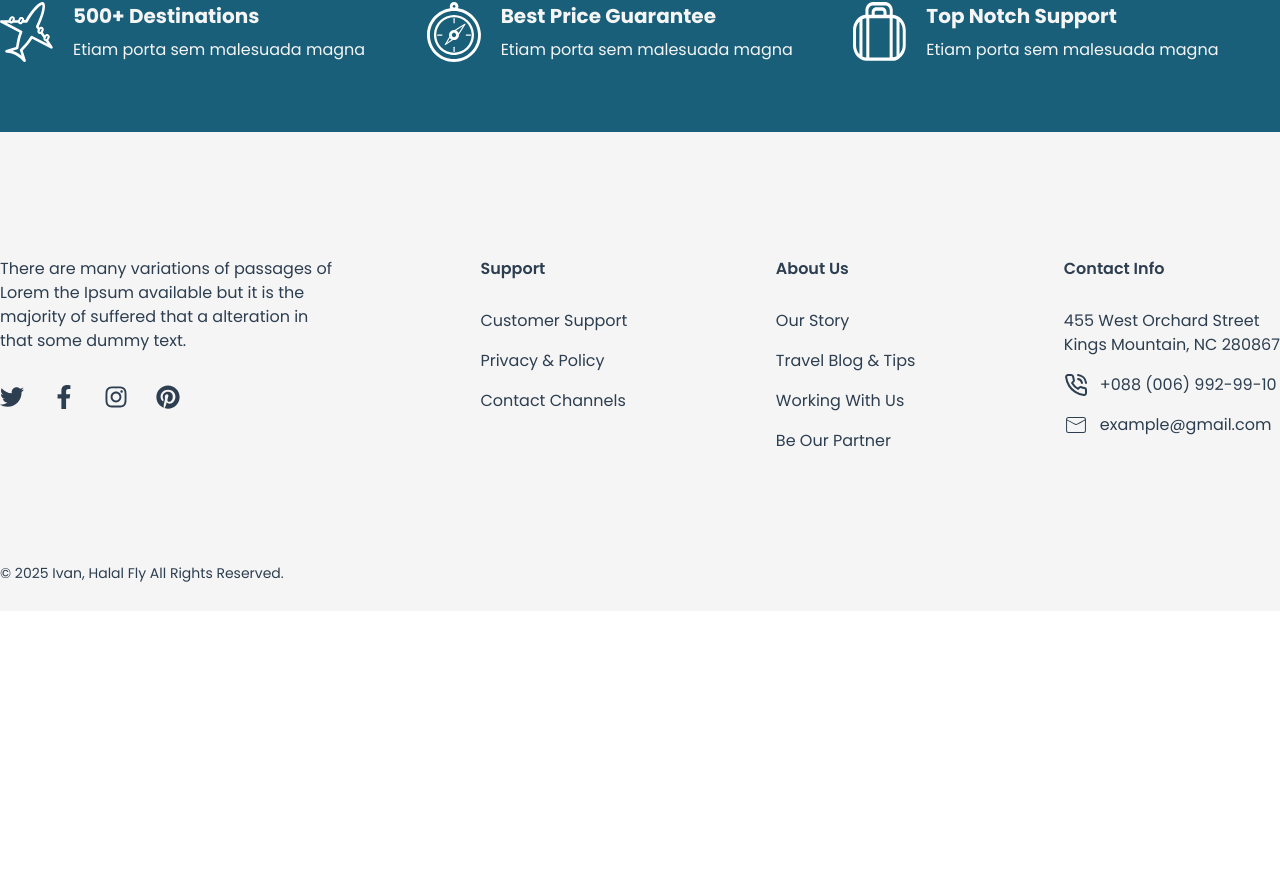
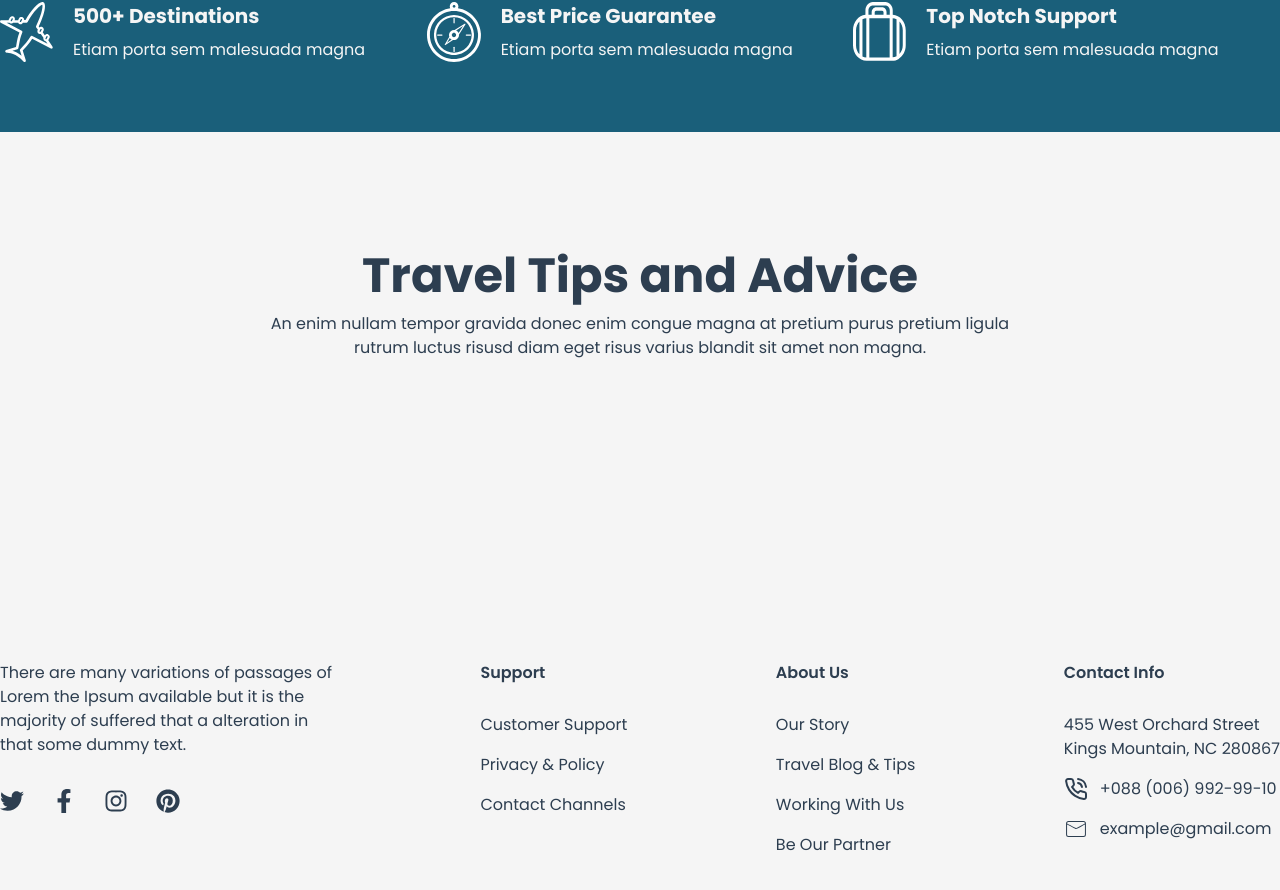
Before and after one commit to theashrafislam/halal-fly, a Next.js app: page / in a window 1280 px wide. Shown: the part 4794-5684 px from the top of the page. Before the commit the page ends 5405 px from the top, so only its background shows below. Built offline with nearby package versions, Linux system fonts and the light colour scheme.

Commit message:
create blog section

```diff
--- /dev/null
+++ b/src/app/Components/Blog/Blog.jsx
@@ -0,0 +1,23 @@
+import React from 'react';
+
+const Blog = () => {
+    return (
+        <div className='bg-[#F5F5F5] text-[#2D3E50] py-[120px]'>
+            <div className='max-w-7xl mx-auto'>
+                <div className='pb-[56px] text-center'>
+                    <h4 className='text-5xl font-bold mb-3'>Travel Tips and Advice</h4>
+                    <p className='text-base'>An enim nullam tempor gravida donec enim  congue magna at pretium purus pretium ligula <br /> rutrum luctus risusd diam eget risus varius blandit sit amet non magna.</p>
+                </div>
+
+                {/* cards  */}
+
+                <div>
+
+                </div>
+
+            </div>
+        </div>
+    );
+};
+
+export default Blog;
--- a/src/app/page.js
+++ b/src/app/page.js
@@ -6,6 +6,7 @@ import Destinations from "./Components/Destinations/Destinations";
 import Review from "./Components/Review/Review";
 import Video from "./Components/Video/Video";
 import Total from "./Components/Total/Total";
+import Blog from "./Components/Blog/Blog";
 
 export default function Home() {
   return (
@@ -30,6 +31,9 @@ export default function Home() {
 
       {/* total  */}
       <Total />
+
+      {/* Blogs  */}
+      <Blog />
     </div>
   );
 }
```
